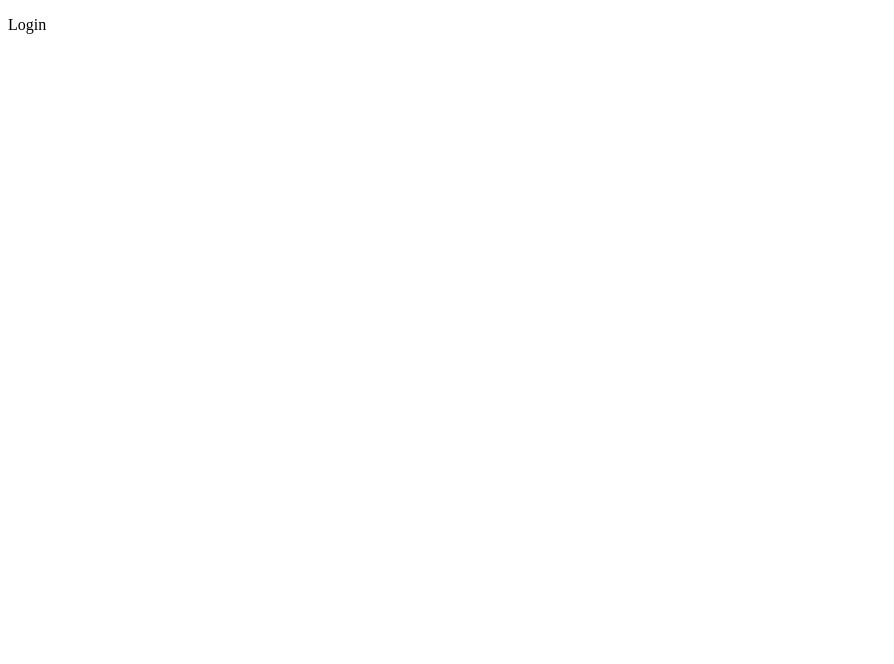
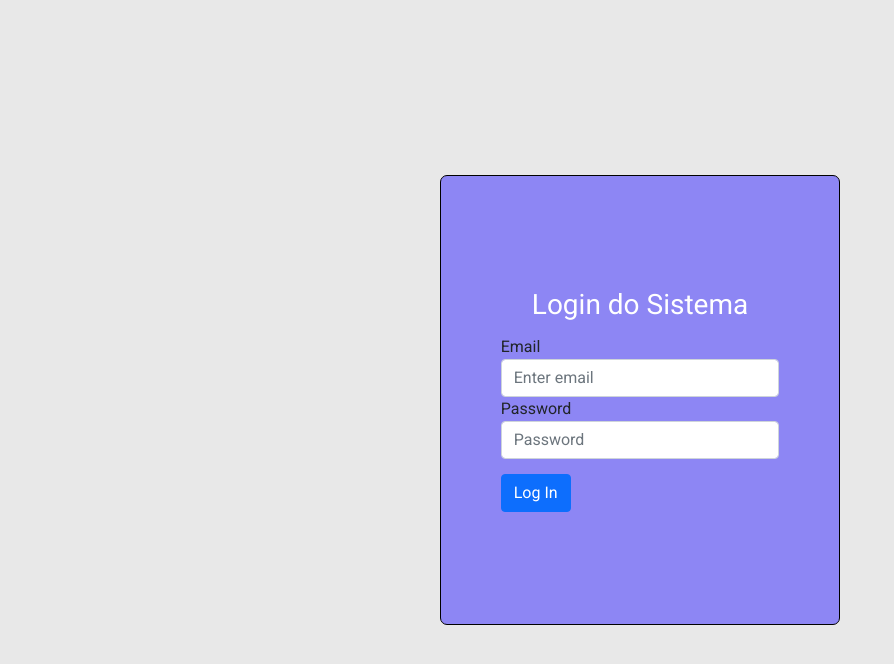
Before and after one commit to wbhaese/VueJs-Laravel-Dashboard, a Vue app in the folder frontend/: page / in a window 1280 px wide. Shown: the top 664 px of the page, without its empty margins (0-894 px from the left). Built offline with nearby package versions, Linux system fonts and the light colour scheme.

Commit message:
save progress till class 07 - Created login page and CSS for it

```diff
--- a/frontend/package.json
+++ b/frontend/package.json
@@ -8,6 +8,7 @@
     "lint": "vue-cli-service lint"
   },
   "dependencies": {
+    "bootstrap": "^5.0.2",
     "core-js": "^3.6.5",
     "vue": "^2.6.11",
     "vue-router": "^3.5.2"
@@ -19,6 +20,8 @@
     "babel-eslint": "^10.1.0",
     "eslint": "^6.7.2",
     "eslint-plugin-vue": "^6.2.2",
+    "node-sass": "^4.14.1",
+    "sass-loader": "^8.0.2",
     "vue-template-compiler": "^2.6.11"
   },
   "eslintConfig": {
--- a/frontend/public/index.html
+++ b/frontend/public/index.html
@@ -6,6 +6,17 @@
     <meta name="viewport" content="width=device-width,initial-scale=1.0">
     <link rel="icon" href="<%= BASE_URL %>favicon.ico">
     <title><%= htmlWebpackPlugin.options.title %></title>
+
+    <style>
+      * {
+        margin: 0;
+        padding: 0;
+      }
+
+      html, body{
+        height: 100%;
+      }
+    </style>
   </head>
   <body>
     <noscript>
--- /dev/null
+++ b/frontend/src/assets/scss/_colors.scss
@@ -0,0 +1,3 @@
+$purple: #8d86f4;
+$white:#fff;
+$gray: #E8E8E8;
--- /dev/null
+++ b/frontend/src/assets/scss/_main.scss
@@ -0,0 +1,8 @@
+@import './colors';
+@import url('https://fonts.googleapis.com/css2?family=Roboto:wght@100;400;700&display=swap');
+
+.main {
+    display: flex;
+    height: 100vh;
+    font-family: 'Roboto', 'sans-serif';
+}
--- a/frontend/src/main.js
+++ b/frontend/src/main.js
@@ -1,16 +1,17 @@
 import Vue from 'vue'
 import App from './App.vue'
 import VueRouter from 'vue-router'
+import 'bootstrap/dist/css/bootstrap.min.css'
 
 import LoginComponent from './pages/Login/LoginComponent'
-const Bar = { template: '<div>bar</div>' }
+import HomeComponent from './pages/Home/HomeComponent'
 
 Vue.config.productionTip = false
 Vue.use(VueRouter)
 
 const routes = [
-  { path: '/', component: LoginComponent  },
-  { path: '/oi', component: Bar  },
+  { path: '/', name: 'login', component: LoginComponent },
+  { path: '/home',  name: 'home', component: HomeComponent },
 
 ]
 
--- /dev/null
+++ b/frontend/src/pages/Home/HomeComponent.vue
@@ -0,0 +1,15 @@
+<template>
+    <div class="home">
+        <h1>Título</h1>
+        <p>Home da DashBoard</p>
+    </div>
+</template>
+
+<script>
+
+export default {
+
+}
+</script>
+
+<style lang="scss" scoped />
--- a/frontend/src/pages/Login/LoginComponent.vue
+++ b/frontend/src/pages/Login/LoginComponent.vue
@@ -1,20 +1,36 @@
 <template>
-  <div id="app">
-    <p>Login</p>
-  </div>
+    <div class="main">
+        <div class="login">
+            <div class="content-login">
+                <header>
+                    <h1>Login do Sistema</h1>
+                </header>
+
+                <div class="form">
+                    <form>
+                        <div class="form-group">
+                            <label for="exampleInputEmail1">Email</label>
+                            <input type="email" class="form-control" id="exampleInputEmail1" aria-describedby="emailHelp" placeholder="Enter email">
+                        </div>
+                        <div class="form-group">
+                            <label for="exampleInputPassword1">Password</label>
+                            <input type="password" class="form-control" id="exampleInputPassword1" placeholder="Password">
+                        </div>
+                        <button type="submit" class="btn btn-primary">Log In</button>
+                    </form>
+                </div>
+            </div>
+        </div>
+    </div>
 </template>
 
 <script>
-// import HelloWorld from './components/HelloWorld.vue'
 
 export default {
-//   name: 'App',
-//   components: {
-//     HelloWorld
-//   }
+
 }
 </script>
 
-<style>
+<style lang="scss" src="./style.scss" scoped>
 
 </style>
--- /dev/null
+++ b/frontend/src/pages/Login/style.scss
@@ -0,0 +1,43 @@
+@import '@/assets/scss/_main';
+
+.login{
+    display: flex;
+    justify-content: center;
+    align-items: center;
+    width: 100%;
+    background-color: $gray;
+
+    .content-login{
+        display: flex;
+        justify-content: center;
+        align-items: center;
+        flex-direction: column;
+
+        width: 400px;
+        height: 450px;
+        background-color: $purple;
+        border-radius: 7px;
+        border: 1.5px solid black;
+
+        header{
+            width: 100%;
+            display: flex;
+            justify-content: center;
+
+            h1{
+                color: $white;
+                font-size: 28px;
+            }
+
+        }
+
+        .form {
+            width: 70%;
+            margin-top: 5px;
+
+            button {
+                margin-top: 15px;
+            }
+        }
+    }
+}
```
Also changed, not shown: 2 other files (tests, documents, lock files or other folders).
